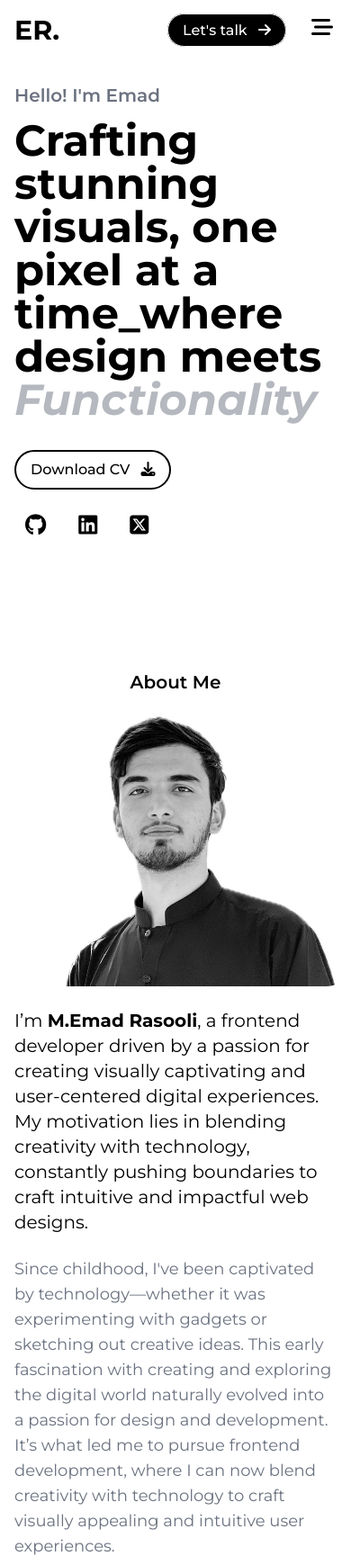
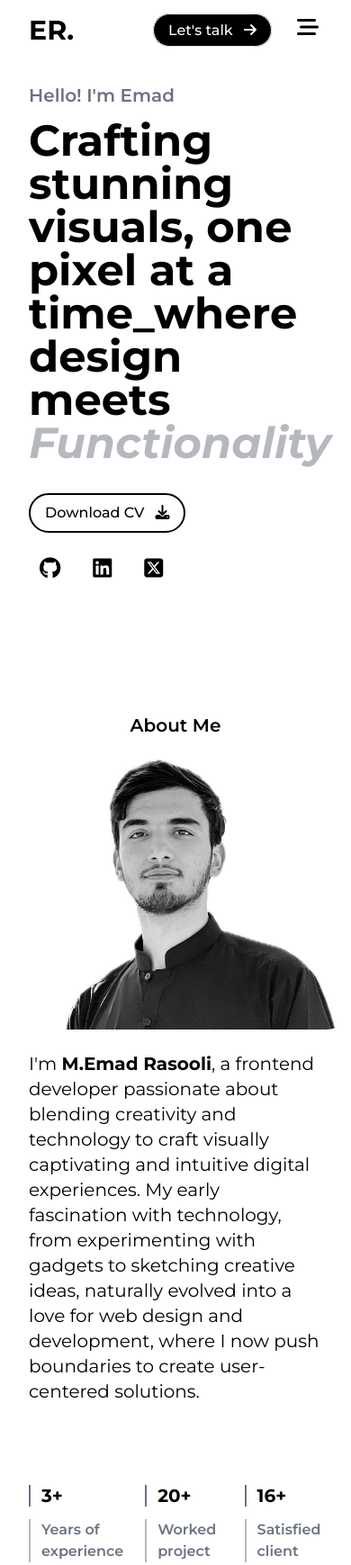
Before and after one commit to emadrasooli/Emad-Portfolio, a website: page build/index.html in a window 390 px wide. Shown: the top 1739 px of the page at 90% size. Drawn offline with Linux system fonts and the light colour scheme.

Commit message:
some-refactoring-on-padding-sides

```diff
--- a/build/index.html
+++ b/build/index.html
@@ -18,7 +18,7 @@
 <body class="w-full">
 
     <!-- Navigation Bar -->
-    <div id="navbar" class="px-4 mx-auto max-w-screen-2xl sm:px-6 lg:px-8">
+    <div id="navbar" class="px-8 mx-auto max-w-screen-2xl sm:px-12 lg:px-24">
         <div class="flex items-center justify-between py-4">
             <div class="md:flex md:items-center md:gap-12">
                 <a class="block text-3xl font-bold text-black transition-all duration-200 hover:text-gray-900 xl:text-5xl"
@@ -39,7 +39,7 @@
         </div>
     </div>
     <header id="header" class="hidden mb-3 bg-black rounded-b-2xl lg:rounded-b-3xl xl:rounded-b-[50px]">
-        <div class="px-4 mx-auto max-w-screen-2xl sm:px-6 lg:px-8">
+        <div class="px-8 mx-auto max-w-screen-2xl sm:px-12 lg:px-24">
             <div class="flex items-center justify-between py-4">
                 <div class="md:flex md:items-center md:gap-12">
                     <a class="block text-3xl font-bold text-white transition-all duration-200 hover:text-gray-400 xl:text-5xl"
@@ -53,7 +53,7 @@
                     <div>
                         <button id="closeToggle">
                             <i
-                                class="w-8 h-8 text-2xl text-white transition-all duration-200 hover:text-slate-400 fa-solid fa-xmark xl:text-3xl"></i>
+                                class="w-8 h-8 text-2xl text-white transition-all duration-200 hover:text-gray-300 fa-solid fa-xmark xl:text-3xl"></i>
                         </button>
                     </div>
                 </div>
@@ -100,13 +100,13 @@
     </header>
 
     <!-- Hero Section  -->
-    <div class="px-4 mx-auto max-w-screen-2xl sm:px-6 lg:px-8">
-        <div class="flex flex-col pt-6 xl:pt-0 2xl:pt-24 md:text-start">
+    <div class="px-8 mx-auto max-w-screen-2xl sm:px-12 lg:px-24">
+        <div class="flex flex-col pt-6 md:text-start">
             <div>
                 <p class="text-xl font-semibold text-gray-500 lg:text-4xl">Hello! I'm Emad</p>
             </div>
             <p
-                class="flex-wrap pt-3 text-5xl font-bold leading-none sm:text-6xl lg:text-7xl xl:text-8xl 2xl:text-9xl xl:pt-0 2xl:pt-6">
+                class="flex-wrap pt-3 text-5xl font-bold leading-none sm:text-6xl lg:text-7xl xl:text-[120px] 2xl:text-9xl xl:pt-0 2xl:pt-6">
                 Crafting stunning visuals, one pixel at a time_where design meets <span
                     class="italic text-gray-500/50">Functionality</span>
             </p>
@@ -133,27 +133,19 @@
     </div>
 
     <!-- About Section  -->
-    <div class="px-4 mx-auto max-w-screen-2xl sm:px-6 lg:px-8">
-        <div class="flex flex-col items-center justify-center md:flex-row 2xl:h-screen py-36">
+    <div class="px-8 mx-auto max-w-screen-2xl sm:px-12 lg:px-24">
+        <div class="flex flex-col items-center justify-center md:flex-row py-36">
             <div class="order-2 w-full md:w-2/3 md:order-1">
                 <p class="hidden pb-6 text-xl font-semibold text-center md:text-2xl md:text-start md:block">About Me
                 </p>
                 <p class="pt-6 text-xl xl:text-2xl md:pt-0">
-                    I’m <strong>M.Emad Rasooli</strong>, a frontend developer driven by a
-                    passion
-                    for creating visually
-                    captivating and user-centered digital experiences. My motivation lies in blending creativity
-                    with
-                    technology, constantly pushing boundaries to craft intuitive and impactful web designs.
+                    I'm <strong>M.Emad Rasooli</strong>, a frontend developer passionate about blending creativity and
+                    technology to
+                    craft visually captivating and intuitive digital experiences. My early fascination with technology,
+                    from experimenting with gadgets to sketching creative ideas, naturally evolved into a love for web
+                    design and development, where I now push boundaries to create user-centered solutions.
                 </p>
-                <p class="pt-6 text-lg text-gray-500 xl:pt-6">
-                    Since childhood, I've been captivated by technology—whether it was experimenting with gadgets or
-                    sketching out creative ideas. This early fascination with creating and exploring the digital
-                    world
-                    naturally evolved into a passion for design and development. It’s what led me to pursue frontend
-                    development, where I can now blend creativity with technology to craft visually appealing and
-                    intuitive user experiences.
-                </p>
+
                 <div class="flex flex-row w-full gap-6 pt-6 2xl:pt-24">
                     <div class="w-1/3 py-16">
                         <span class="text-xl font-bold border-l-2 border-gray-500 ps-3 xl:text-2xl">3+</span>
@@ -190,7 +182,7 @@
     </div>
 
     <!-- Skills Section -->
-    <div class="px-4 mx-auto max-w-screen-2xl sm:px-6 lg:px-8">
+    <div class="px-8 mx-auto max-w-screen-2xl sm:px-12 lg:px-24">
         <div class="flex flex-col pb-36">
             <p class="text-3xl font-bold text-center 2xl:text-4xl">Skills</p>
             <div class="pt-4 text-center">
@@ -327,7 +319,7 @@
     </div>
 
     <!-- Project Section  -->
-    <div class="px-4 mx-auto max-w-screen-2xl sm:px-6 lg:px-8">
+    <div class="px-8 mx-auto max-w-screen-2xl sm:px-12 lg:px-24">
         <div class="">
             <div>
                 <p class="text-3xl font-bold text-center xl:text-4xl">Projects</p>
@@ -391,7 +383,7 @@
                 </div>
                 <div class="relative flex flex-col pt-6 lg:pt-0 lg:w-1/2 lg:order-2 lg:ps-6 xl:ps-0 lg:max-w-2xl">
                     <p class="text-base font-semibold text-gray-500 lg:text-lg">OOP JS Project</p>
-                    <h2 class="pt-2 text-2xl font-bold lg:text-3xl">TRAcalori</h2>
+                    <h2 class="pt-2 text-2xl font-bold lg:text-3xl">TRAcalorie</h2>
                     <p class="pt-3 text-base text-gray-800 lg:text-lg">I developed a calorie tracking app using
                         Object-Oriented
                         JavaScript and Bootstrap. The app allows users to set daily calorie limits, input meals and
```
Also changed, not shown: build/css/style.css.
